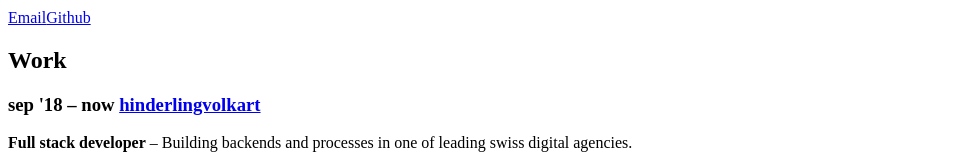
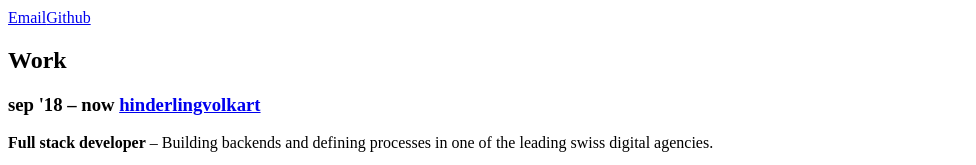
Before and after one commit to AlexJenter/cv, a Gatsby site: page / in a window 1280 px wide. Shown: the part 800-965 px from the top of the page, without its empty margins (0-976 px from the left). Built offline with nearby package versions, Linux system fonts and the light colour scheme; Gatsby itself is replaced by a stand-in of ours.

Commit message:
Minor corrections (#7)

```diff
--- a/src/markdown/work.md
+++ b/src/markdown/work.md
@@ -8,7 +8,7 @@ published: true
 
 <span>
 
-**Full stack developer** – Building backends and processes in one of leading swiss digital agencies.
+**Full stack developer** – Building backends and defining processes in one of the leading swiss digital agencies.
 
 - Networking
 - Operations
```
